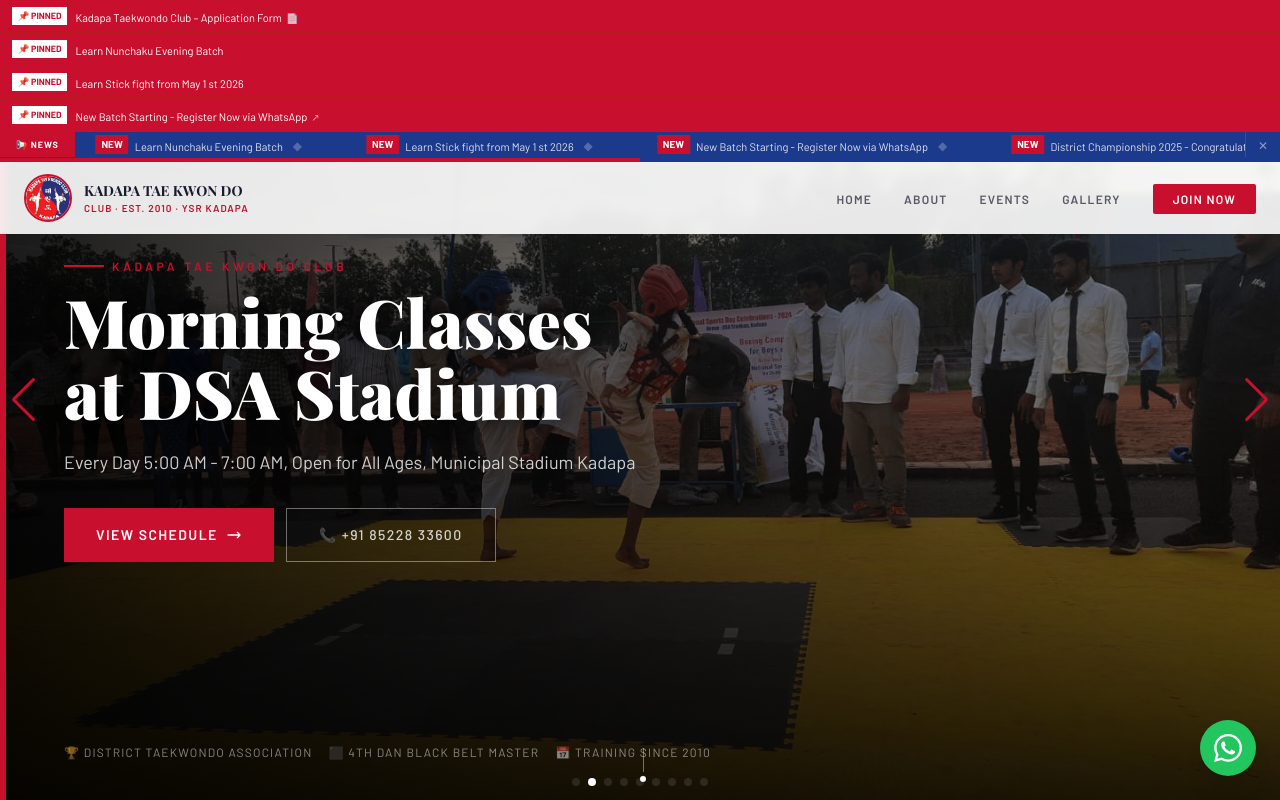
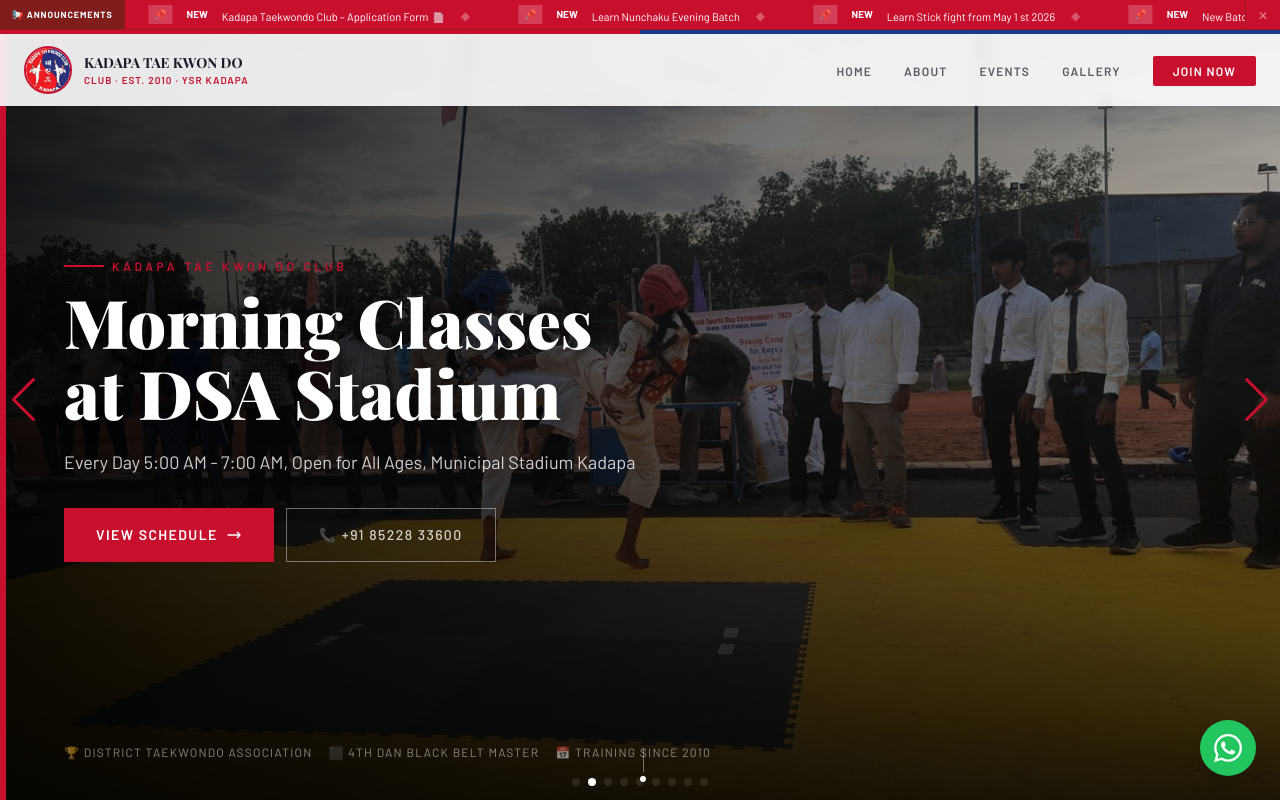
Before and after one commit to mahendrapro/kadapa-tkd, a Next.js app: page / in a window 1280 px wide. Shown: the top 800 px of the page. Built offline with nearby package versions, Linux system fonts and the light colour scheme.

Commit message:
Update AnnouncementBar.tsx

```diff
--- a/src/components/AnnouncementBar.tsx
+++ b/src/components/AnnouncementBar.tsx
@@ -5,7 +5,7 @@
 const BADGE: Record<string, string> = {
   NEW:    'bg-brand-red text-white text-[10px] font-bold px-1.5 py-0.5',
   URGENT: 'bg-orange-500 text-white text-[10px] font-bold px-1.5 py-0.5',
-  UPDATE: 'bg-brand-blue text-white text-[10px] font-bold px-1.5 py-0.5',
+  UPDATE: 'bg-blue-600 text-white text-[10px] font-bold px-1.5 py-0.5',
   INFO:   'bg-gray-200 text-gray-700 text-[10px] font-bold px-1.5 py-0.5',
 };
 
@@ -26,63 +26,79 @@
 
   if (dismissed || !announcements.length) return null;
 
-  const pinned = announcements.filter((a) => a.pinned);
-  const rolling = announcements;
+  // All items in one ticker — pinned items get a 📌 prefix
+  const allItems = announcements;
 
   const renderLink = (item: Announcement, children: React.ReactNode) => {
     const href = resolveHref(item);
-    if (href) return <a href={href} target="_blank" rel="noopener noreferrer" className="hover:underline">{children}</a>;
+    if (href) {
+      return (
+        <a href={href} target="_blank" rel="noopener noreferrer" className="hover:underline">
+          {children}
+        </a>
+      );
+    }
     return <span>{children}</span>;
   };
 
   return (
-    <div className="fixed top-0 left-0 right-0 z-[60]" data-announcement-bar>
-      {pinned.map((item, i) => (
-        <div key={i} className="bg-brand-red border-b border-red-700 px-3 py-1 flex items-center gap-2">
-          <span className="text-[9px] bg-white text-brand-red font-bold uppercase px-1.5 py-0.5 shrink-0">
-            📌 PINNED
-          </span>
-          {renderLink(item,
-            <span className="text-white text-[11px] font-body truncate">
-              {item.title}
-              {item.link_type === 'pdf' && <span className="ml-1 text-white/70 text-[10px]">📄</span>}
-              {item.link_type === 'url' && item.link && <span className="ml-1 text-white/60 text-[10px]">↗</span>}
-            </span>
-          )}
-        </div>
-      ))}
+    <div
+      className="fixed top-0 left-0 right-0 z-[60]"
+      data-announcement-bar="true"
+    >
+      {/* Single scrolling bar — all announcements */}
       <div
-        className="bg-brand-blue flex items-stretch overflow-hidden border-b border-blue-900"
-        style={{ height: '26px' }}
+        className="bg-brand-red flex items-stretch overflow-hidden border-b border-red-800"
+        style={{ height: '30px' }}
         onMouseEnter={() => setPaused(true)}
         onMouseLeave={() => setPaused(false)}
       >
-        <div className="shrink-0 bg-brand-red flex items-center px-2 md:px-4">
-          <span className="text-white text-[9px] font-bold uppercase tracking-widest whitespace-nowrap">📢 NEWS</span>
+        {/* Label */}
+        <div className="shrink-0 bg-red-900 flex items-center px-3 gap-1.5">
+          <span className="text-white text-[9px] font-bold uppercase tracking-widest whitespace-nowrap">
+            📢 ANNOUNCEMENTS
+          </span>
         </div>
+
+        {/* Scrolling content */}
         <div className="relative flex-1 overflow-hidden flex items-center">
           <div
             className="flex items-center whitespace-nowrap"
-            style={{ animation: 'ticker 40s linear infinite', animationPlayState: paused ? 'paused' : 'running' }}
+            style={{
+              animation: 'ticker 60s linear infinite',
+              animationPlayState: paused ? 'paused' : 'running',
+            }}
           >
-            {[...rolling, ...rolling].map((item, i) => (
-              <span key={i} className="inline-flex items-center gap-1.5 px-4 md:px-8 text-white/90">
+            {[...allItems, ...allItems].map((item, i) => (
+              <span key={i} className="inline-flex items-center gap-2 px-6 text-white/95">
+                {/* Pinned indicator */}
+                {item.pinned && (
+                  <span className="text-[10px] bg-white/20 text-white px-1.5 py-0.5 font-bold shrink-0">
+                    📌
+                  </span>
+                )}
                 <span className={BADGE[item.badge] || BADGE.INFO}>{item.badge}</span>
                 {renderLink(item,
-                  <span className="text-[11px] font-body text-white/85 hover:text-white">
+                  <span className="text-[11px] font-body text-white hover:text-white/80 transition-colors">
                     {item.title}
-                    {item.link_type === 'pdf' && <span className="ml-1 text-white/50 text-[10px]">📄</span>}
+                    {item.link_type === 'pdf' && <span className="ml-1 text-white/60 text-[10px]">📄</span>}
+                    {item.link_type === 'url' && item.link && <span className="ml-1 text-white/60 text-[10px]">↗</span>}
                   </span>
                 )}
-                <span className="text-white/25 text-xs ml-1">◆</span>
+                <span className="text-white/30 text-xs ml-2">◆</span>
               </span>
             ))}
           </div>
         </div>
+
+        {/* Dismiss button */}
         <button
           onClick={() => setDismissed(true)}
-          className="shrink-0 px-2 md:px-3 text-white/50 hover:text-white text-xs border-l border-blue-700 transition-colors"
-        >✕</button>
+          className="shrink-0 px-3 text-white/50 hover:text-white text-xs border-l border-red-800 transition-colors"
+          aria-label="Close announcements"
+        >
+          ✕
+        </button>
       </div>
     </div>
   );
```
